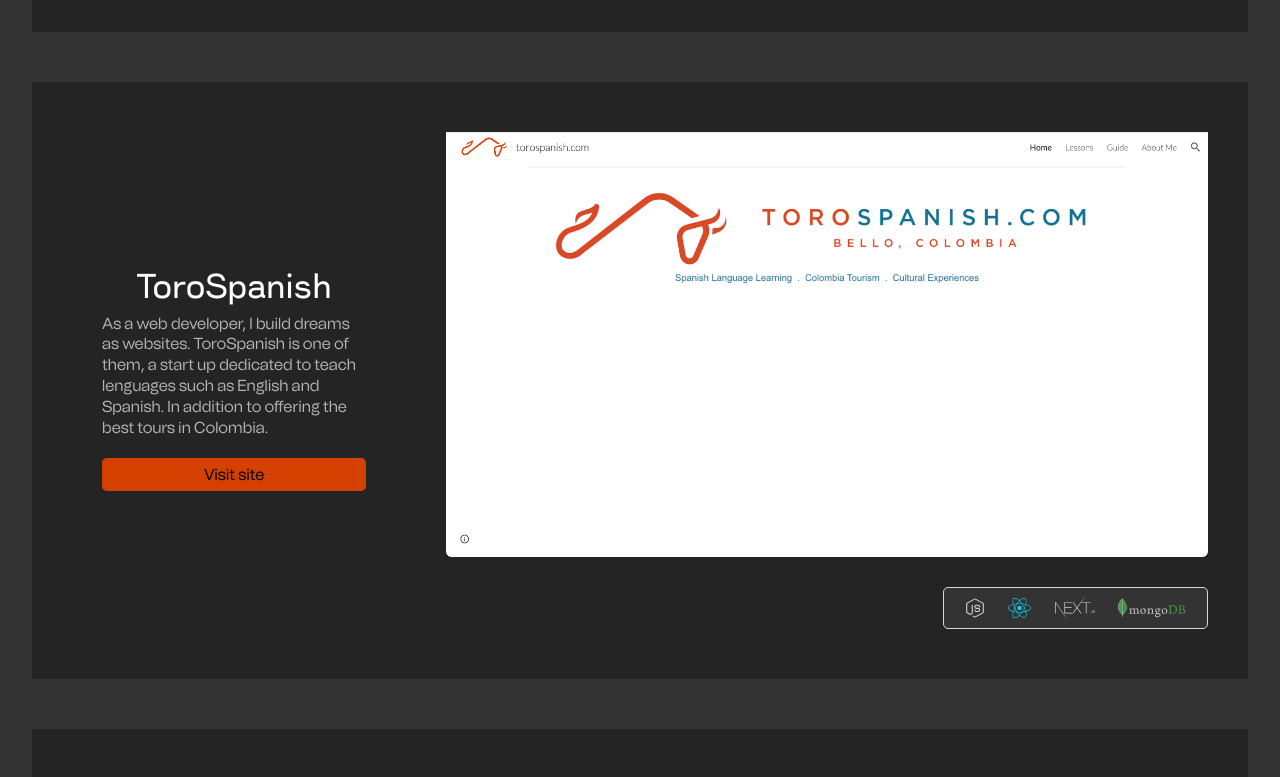
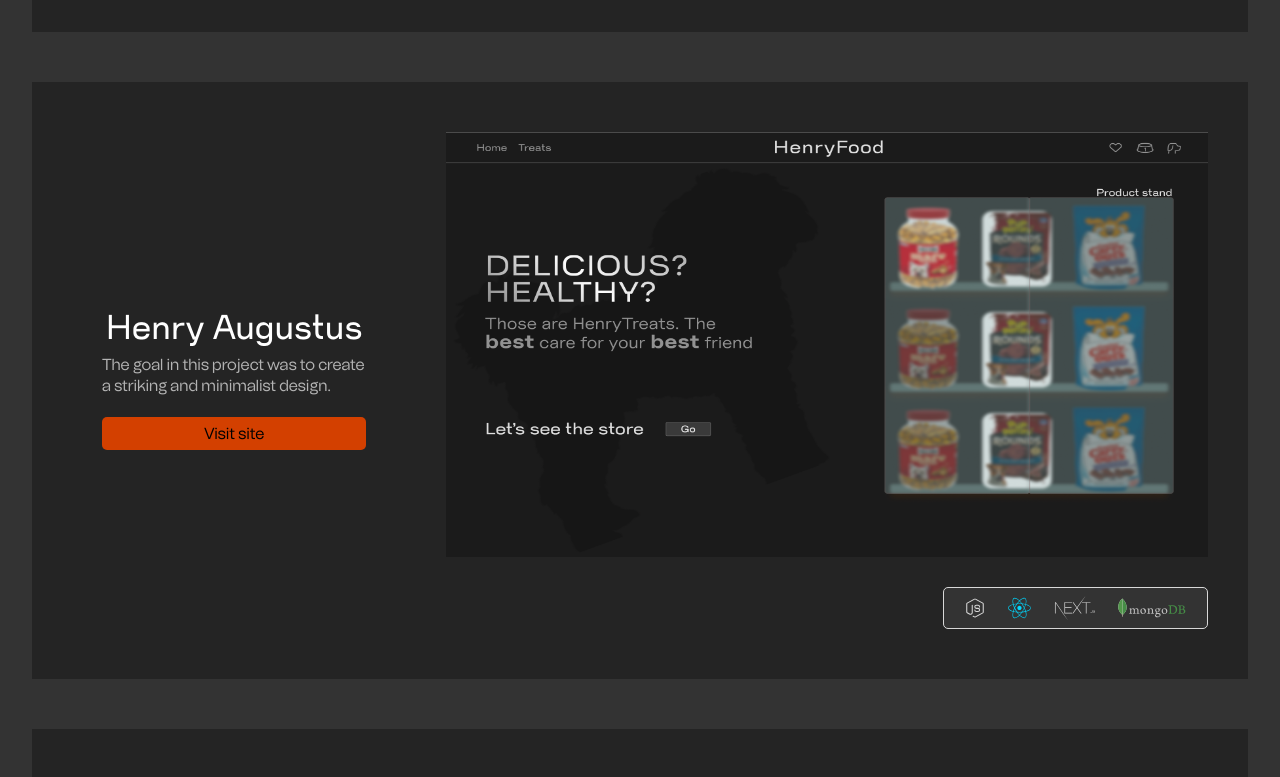
Before and after one commit to mssm1604/Portfolio, a React (Vite) app: page / in a window 1280 px wide. Shown: the part 2180-2957 px from the top of the page. Built offline with nearby package versions, Linux system fonts and the light colour scheme.

Commit message:
add(project) new project

```diff
--- a/src/constants/projects_const.jsx
+++ b/src/constants/projects_const.jsx
@@ -27,6 +27,13 @@
     usedTechnologies: ['javaScript', 'reactJS', 'nextJS', 'supabase']
   },
   {
+    name: 'Henry Augustus',
+    description:
+      'The goal in this project was to create a striking and minimalist design.',
+    images: ['/assets/projects_images/henry_main_pic.png'],
+    usedTechnologies: ['javaScript', 'reactJS', 'nextJS', 'mongoDB']
+  },
+  {
     name: 'ToroSpanish',
     description:
       'As a web developer, I build dreams as websites. ToroSpanish is one of them, a start up dedicated to teach lenguages such as English and Spanish. In addition to offering the best tours in Colombia.',
```
